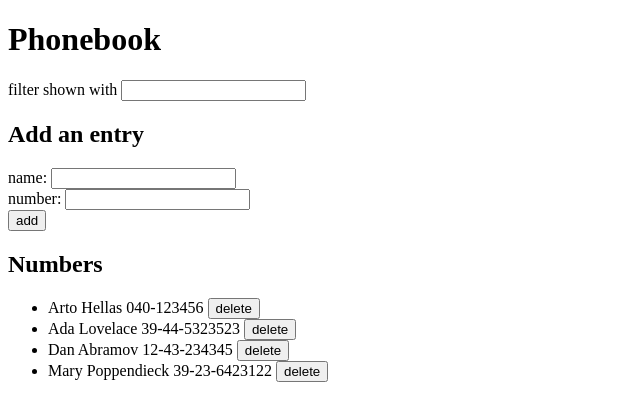
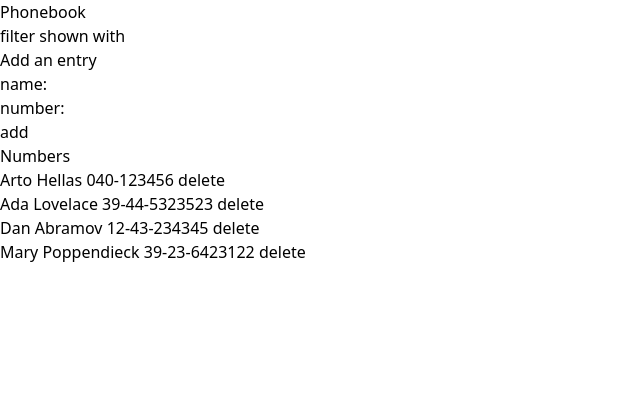
Before and after one commit to kevcomedia/fullstackopen2021-part2, a React (Create React App) app in the folder phonebook/: page / in a window 1280 px wide. Shown: the top 420 px of the page, without its empty margins (0-640 px from the left). Built offline with nearby package versions, Linux system fonts and the light colour scheme; data requests are answered from the project's data file.

Commit message:
Use tailwind in index.css

```diff
--- a/phonebook/src/index.css
+++ b/phonebook/src/index.css
@@ -1,3 +1,7 @@
+@tailwind base;
+@tailwind components;
+@tailwind utilities;
+
 .notification {
   background-color: lightgrey;
   border-radius: 5px;
--- /dev/null
+++ b/phonebook/tailwind.config.js
@@ -0,0 +1,7 @@
+module.exports = {
+  content: ["./src/**/*.{js,jsx,ts,tsx}"],
+  theme: {
+    extend: {},
+  },
+  plugins: [],
+}
```
